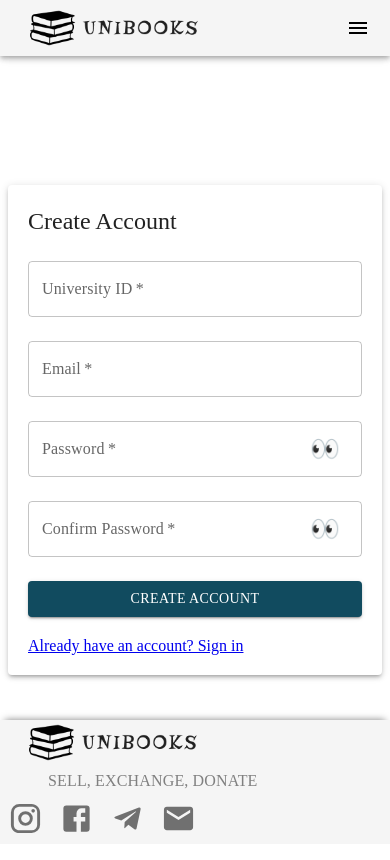
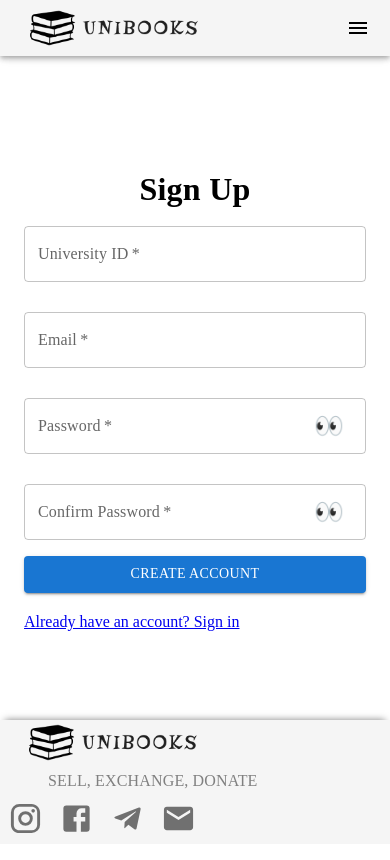
Before and after one commit to taladowiekat/unibooks, a React (Create React App) app in the folder frontend/: page /register in a window 390 px wide. Built offline with nearby package versions, Linux system fonts and the light colour scheme; a web font is replaced by a local one.

Commit message:
Edit the mui components to make the style more responsive

```diff
--- a/frontend/src/pages/logIn/LogIn.js
+++ b/frontend/src/pages/logIn/LogIn.js
@@ -1,17 +1,8 @@
 import React, { useState } from 'react';
-import { Grid, Paper, Typography, Button, InputAdornment, IconButton, Checkbox, TextField, FormControlLabel,Box } from '@mui/material';
+import { Container, Grid, Paper, Typography, Button, InputAdornment, IconButton, TextField, Box } from '@mui/material';
 import { Formik, Form, Field } from 'formik';
 import { Link } from 'react-router-dom';
-import { createTheme, ThemeProvider } from '@mui/material/styles';
-import { signInValidationSchema } from '../../components/validation/validation.js';
-
-const theme = createTheme({
-  palette: {
-    primary: {
-      main: '#114b5f',
-    },
-  },
-});
+import { signInValidationSchema } from '../../components/validation/validation';
 
 const LogIn = () => {
   const initialValues = {
@@ -19,57 +10,51 @@ const LogIn = () => {
     password: ''
   };
 
-  const handleSubmit = (values, { setSubmitting }) => {
-    // Handle SignIn logic here
+  const onSubmit = (values, { setSubmitting, resetForm }) => {
+    resetForm();
     setSubmitting(false);
   };
 
   const [showPassword, setShowPassword] = useState(false);
 
   return (
-    <ThemeProvider theme={theme}>
-      <Grid container justifyContent="center" alignItems="center" style={{ height: '100vh' }}>
-        <Grid item xs={12} sm={6} md={4}>
-          <Paper elevation={3} style={{ padding: 20 }}>
-            <Typography variant="h5" gutterBottom>
-            Sign In
-            </Typography>
+    <Container maxWidth='sm'sx={{ justifyContent: 'center' }}>
+      <Box sx={{ marginTop: 8, flexDirection: 'column', textAlign: 'center' }}>
+        <Box sx={{ height: '100px' }} />
+
+        <Typography gutterBottom variant="h6" sx={{ alignItems: 'center', fontWeight: 'bold', fontSize: '2rem' }}> Sign In </Typography>
+
         <Formik
           initialValues={initialValues}
+          onSubmit={onSubmit}
           validationSchema={signInValidationSchema}
-              onSubmit={handleSubmit}
         >
-              {({ isSubmitting }) => (
+          {({ errors, touched, isValid }) => (
             <Form>
-                  <Field name="emailOrUniversityId">
-                    {({ field, meta }) => (
-                      <TextField
-                        {...field}
-                        margin="normal"
-                        fullWidth
+              <Field
+                name="emailOrUniversityId"
+                as={TextField}
                 id="emailOrUniversityId"
                 label="Email or University ID"
                 autoComplete="email"
-                        autoFocus
+                type="email"
                 required
-                        error={meta.touched && meta.error}
-                        helperText={meta.touched && meta.error}
+                fullWidth
+                error={touched.emailOrUniversityId && Boolean(errors.emailOrUniversityId)}
+                helperText={touched.emailOrUniversityId && errors.emailOrUniversityId}
               />
-                    )}
-                  </Field>
-                  <Field name="password">
-                    {({ field, meta }) => (
-                      <TextField
-                        {...field}
-                        margin="normal"
-                        fullWidth
+              <Box sx={{ height: '30px' }} />
+              <Field
+                name="password"
+                as={TextField}
                 id="password"
                 label="Password"
+                autoComplete="current-password"
                 type={showPassword ? 'text' : 'password'}
-                        autoComplete="current-password"
                 required
-                        error={meta.touched && meta.error}
-                        helperText={meta.touched && meta.error}
+                fullWidth
+                error={touched.password && Boolean(errors.password)}
+                helperText={touched.password && errors.password}
                 InputProps={{
                   endAdornment: (
                     <InputAdornment position="end">
@@ -78,47 +63,48 @@ const LogIn = () => {
                       </IconButton>
                     </InputAdornment>
                   )
+
                 }}
               />
-                    )}
-                  </Field>
-                  <FormControlLabel
-                    control={<Checkbox value="remember" color="primary" />}
-                    label="Remember me"
-                  />
+
+              <Box sx={{ height: '30px' }} />
               <Button
                 type="submit"
                 variant="contained"
                 fullWidth
-              color="primary"
                 style={{ marginTop: 20 }}
                 component={Link}
                 to="/createPost"
+                disabled={!isValid}
               >
                 Login
               </Button>
               <Box height={20} />
 
-                  <Grid container>
-                    <Grid item xs>
+              <Grid container xs='14' spacing={2} style={{ padding: 4 }}>
+
+                <Grid item xs='5.5'>
                   <Link to="/resetPass" variant="body2">
                     Forgot password?
                   </Link>
                 </Grid>
-                    <Grid item>
-                      <Link to="/signUp" variant="body2">
-                        {"Don't have an account? Sign Up"}
+
+                <Grid item xs='6'>
+                  <Link to="/register" variant="body2">
+                    Don't have an account? Sign Up
                   </Link>
                 </Grid>
+
               </Grid>
+
+
             </Form>
           )}
         </Formik>
-          </Paper>
-        </Grid>
-      </Grid>
-    </ThemeProvider>
+      </Box>
+    </Container>
   );
+
 };
 
 export default LogIn;
--- a/frontend/src/pages/register/Register.js
+++ b/frontend/src/pages/register/Register.js
@@ -1,17 +1,9 @@
 import React, { useState } from 'react';
-import { Grid, Paper, Typography, Button, InputAdornment, IconButton,  TextField,  Box } from '@mui/material';
+import { Container, Grid, Paper, Typography, Button, InputAdornment, IconButton, TextField, Box } from '@mui/material';
 import { Formik, Form, Field } from 'formik';
 import { Link } from 'react-router-dom';
-import { createTheme, ThemeProvider } from '@mui/material/styles';
 import { signUpValidationSchema } from '../../components/validation/validation.js';
 
-const theme = createTheme({
-  palette: {
-    primary: {
-      main: '#114b5f',
-    },
-  },
-});
 
 const Register = () => {
   const initialValues = {
@@ -19,74 +11,74 @@ const Register = () => {
     email: '',
     password: '',
     confirmPassword: '',
+    currentPassword: '45688455' //To make it always valid
   };
 
-  const handleSubmit = (values, { setSubmitting }) => {
-    // Handle sign up logic here
+  const onSubmit = (values, { setSubmitting, resetForm }) => {
+    resetForm();
     setSubmitting(false);
   };
+
+
 
   const [showPassword, setShowPassword] = useState(false);
   const [showConfirmPassword, setShowConfirmPassword] = useState(false);
 
   return (
-    <ThemeProvider theme={theme}>
-      <Grid container justifyContent="center" alignItems="center" style={{ height: '100vh' }}>
-        <Grid item xs={12} sm={6} md={4}>
-          <Paper elevation={3} style={{ padding: 20 }}>
-            <Typography variant="h5" gutterBottom>
-              Create Account
-            </Typography>
+    <Container maxWidth='sm' sx={{ justifyContent: 'center' }}>
+      <Box sx={{ marginTop: 8, flexDirection: 'column', textAlign: 'center' }}>
+        <Box sx={{ height: '100px' }} />
+
+        <Typography gutterBottom variant="h6" sx={{ alignItems: 'center', fontWeight: 'bold', fontSize: '2rem' }}> Sign Up </Typography>
+
         <Formik
           initialValues={initialValues}
+          onSubmit={onSubmit}
           validationSchema={signUpValidationSchema}
-              onSubmit={handleSubmit}
         >
-              {({ isSubmitting }) => (
+
+          {({ errors, touched, isValid }) => (
             <Form>
-                  <Field name="universityId">
-                    {({ field, meta }) => (
-                      <TextField
-                        {...field}
-                        margin="normal"
-                        fullWidth
+
+              <Field
+                name="universityId"
+                as={TextField}
                 id="universityId"
                 label="University ID"
-                        autoComplete="off"
                 required
-                        error={meta.touched && meta.error}
-                        helperText={meta.touched && meta.error}
+                fullWidth
+                error={touched.universityId && Boolean(errors.universityId)}
+                helperText={touched.universityId && errors.universityId}
               />
-                    )}
-                  </Field>
-                  <Field name="email">
-                    {({ field, meta }) => (
-                      <TextField
-                        {...field}
-                        margin="normal"
-                        fullWidth
+
+              <Box sx={{ height: '30px' }} />
+
+              <Field
+                name="email"
+                as={TextField}
                 id="email"
                 label="Email"
                 autoComplete="email"
+                type="email"
                 required
-                        error={meta.touched && meta.error}
-                        helperText={meta.touched && meta.error}
+                fullWidth
+                error={touched.email && Boolean(errors.email)}
+                helperText={touched.email && errors.email}
               />
-                    )}
-                  </Field>
-                  <Field name="password">
-                    {({ field, meta }) => (
-                      <TextField
-                        {...field}
-                        margin="normal"
-                        fullWidth
+
+              <Box sx={{ height: '30px' }} />
+
+              <Field
+                name="password"
+                as={TextField}
                 id="password"
                 label="Password"
+                autoComplete="current-password"
                 type={showPassword ? 'text' : 'password'}
-                        autoComplete="new-password"
                 required
-                        error={meta.touched && meta.error}
-                        helperText={meta.touched && meta.error}
+                fullWidth
+                error={touched.password && Boolean(errors.password)}
+                helperText={touched.password && errors.password}
                 InputProps={{
                   endAdornment: (
                     <InputAdornment position="end">
@@ -97,21 +89,20 @@ const Register = () => {
                   )
                 }}
               />
-                    )}
-                  </Field>
-                  <Field name="confirmPassword">
-                    {({ field, meta }) => (
-                      <TextField
-                        {...field}
-                        margin="normal"
-                        fullWidth
+
+              <Box sx={{ height: '30px' }} />
+
+              <Field
+                name="confirmPassword"
+                as={TextField}
                 id="confirmPassword"
                 label="Confirm Password"
+                autoComplete="new-password"
                 type={showConfirmPassword ? 'text' : 'password'}
-                        autoComplete="new-password"
                 required
-                        error={meta.touched && meta.error}
-                        helperText={meta.touched && meta.error}
+                fullWidth
+                error={touched.confirmPassword && Boolean(errors.confirmPassword)}
+                helperText={touched.confirmPassword && errors.confirmPassword}
                 InputProps={{
                   endAdornment: (
                     <InputAdornment position="end">
@@ -122,32 +113,32 @@ const Register = () => {
                   )
                 }}
               />
-                    )}
-                  </Field>
+
               <Button
                 type="submit"
                 variant="contained"
                 fullWidth
-                    disabled={isSubmitting}
                 sx={{ mt: 2 }}
+                disabled={!isValid}
               >
-                    {isSubmitting ? 'Creating Account...' : 'Create Account'}
+                Create Account
               </Button>
+
               <Box height={20} />
+
               <Grid container>
                 <Grid item>
-                      <Link to="/" variant="body2">
+                  <Link to="/LogIn" variant="body2">
                     Already have an account? Sign in
                   </Link>
                 </Grid>
               </Grid>
+
             </Form>
           )}
         </Formik>
-          </Paper>
-        </Grid>
-      </Grid>
-    </ThemeProvider>
+      </Box>
+    </Container>
   );
 };
 
```
Also changed, not shown: frontend/src/pages/resetPassword/ResetPass.js (+28 -38 lines). Lines whose indentation alone changed are shown as unchanged.
